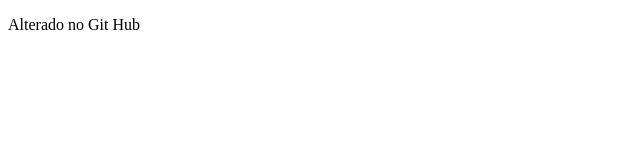
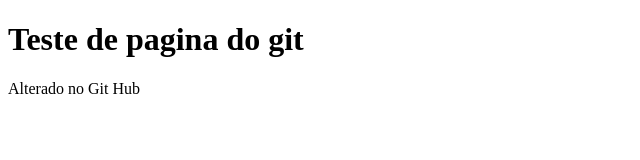
Before and after one commit to LuciusClassico/primeiro, a plain HTML site: page index.html in a window 1280 px wide. Shown: the whole page, without its empty margins (0-640 px from the left). Drawn offline with Linux system fonts and the light colour scheme.

Commit message:
add h1 tag in index

```diff
--- a/index.html
+++ b/index.html
@@ -6,6 +6,7 @@
     <title>Primeiro Projecto</title>
 </head>
 <body>
+    <h1>Teste de pagina do git</h1>
     <p> Alterado no Git Hub </p>
 </body>
 </html>
```
